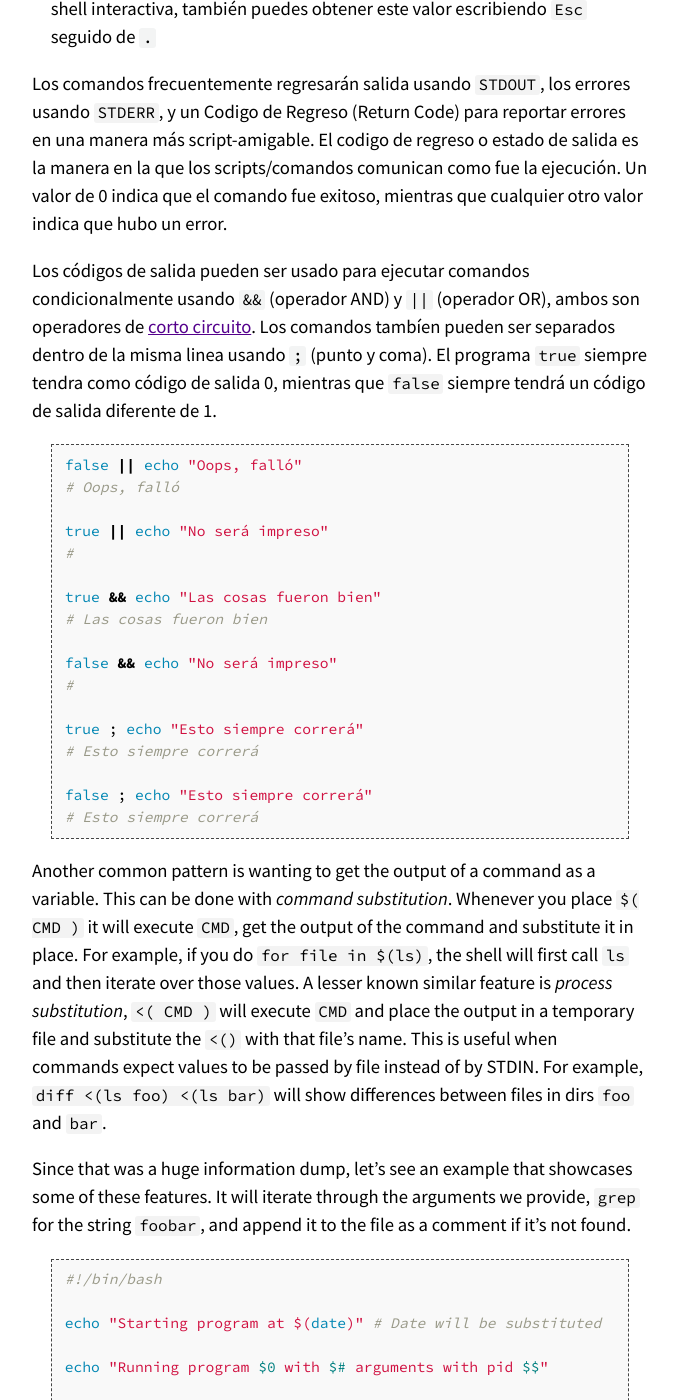
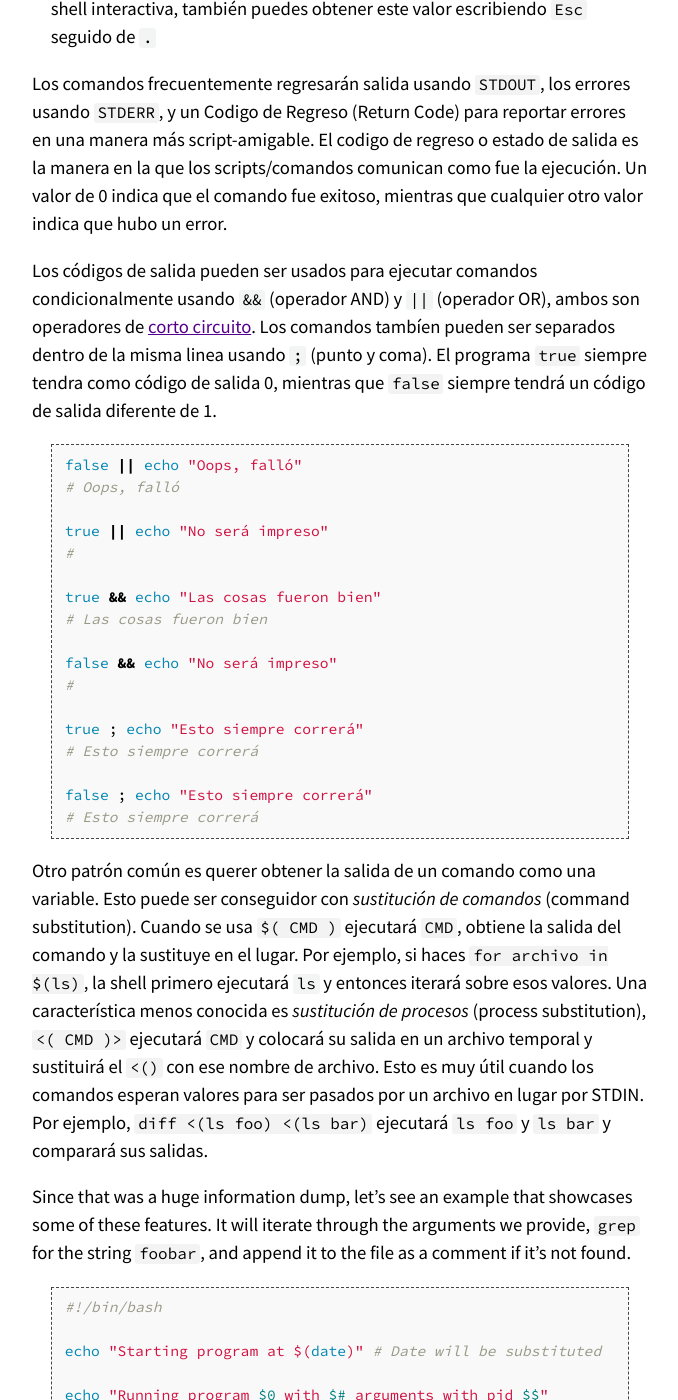
Before and after one commit to missing-semester-esp/missing-semester-esp.github.io, a Jekyll site: the page built from _2020/shell-tools-esp.md, in a window 1280 px wide and 1400 px high, scrolled down 2519 px. Shown: the whole window, without its empty margins (300-978 px from the left). Built offline with Jekyll 4.4.1, drawn with Linux system fonts in a browser that asks for light colours; some of the changed text lies outside the part shown.

Commit message:
WIP Translation

````diff
--- a/_2020/shell-tools-esp.md
+++ b/_2020/shell-tools-esp.md
@@ -66,7 +66,7 @@ Los comandos frecuentemente regresarán salida usando `STDOUT`, los errores usan
 El codigo de regreso o estado de salida es la manera en la que los scripts/comandos comunican como fue la ejecución.
 Un valor de 0 indica que el comando fue exitoso, mientras que cualquier otro valor indica que hubo un error.
 
-Los códigos de salida pueden ser usado para ejecutar comandos condicionalmente usando `&&` (operador AND) y `||` (operador OR), ambos son operadores de [corto circuito](https://es.wikipedia.org/wiki/Evaluaci%C3%B3n_de_cortocircuito). Los comandos tambíen pueden ser separados dentro de la misma linea usando `;` (punto y coma).
+Los códigos de salida pueden ser usados para ejecutar comandos condicionalmente usando `&&` (operador AND) y `||` (operador OR), ambos son operadores de [corto circuito](https://es.wikipedia.org/wiki/Evaluaci%C3%B3n_de_cortocircuito). Los comandos tambíen pueden ser separados dentro de la misma linea usando `;` (punto y coma).
 El programa `true` siempre tendra como código de salida 0, mientras que `false` siempre tendrá un código de salida diferente de 1.
 
 
@@ -90,10 +90,11 @@ false ; echo "Esto siempre correrá"
 # Esto siempre correrá
 ```
 
-Another common pattern is wanting to get the output of a command as a variable. This can be done with _command substitution_.
-Whenever you place `$( CMD )` it will execute `CMD`, get the output of the command and substitute it in place.
-For example, if you do `for file in $(ls)`, the shell will first call `ls` and then iterate over those values.
-A lesser known similar feature is _process substitution_, `<( CMD )` will execute `CMD` and place the output in a temporary file and substitute the `<()` with that file's name. This is useful when commands expect values to be passed by file instead of by STDIN. For example, `diff <(ls foo) <(ls bar)` will show differences between files in dirs  `foo` and `bar`.
+Otro patrón común es querer obtener la salida de un comando como una variable.
+Esto puede ser conseguidor con _sustitución de comandos_ (command substitution).
+Cuando se usa `$( CMD )` ejecutará `CMD`, obtiene la salida del comando y la sustituye en el lugar.
+Por ejemplo, si haces `for archivo in $(ls)`, la shell primero ejecutará `ls` y entonces iterará sobre esos valores.
+Una característica menos conocida es _sustitución de procesos_ (process substitution), `<( CMD )>` ejecutará `CMD` y colocará su salida en un archivo temporal y sustituirá el `<()` con ese nombre de archivo. Esto es muy útil cuando los comandos esperan valores para ser pasados por un archivo en lugar por STDIN. Por ejemplo, `diff <(ls foo) <(ls bar)` ejecutará `ls foo` y `ls bar` y comparará sus salidas.
 
 
 Since that was a huge information dump, let's see an example that showcases some of these features. It will iterate through the arguments we provide, `grep` for the string `foobar`, and append it to the file as a comment if it's not found.
````
Also changed, not shown: other parts of _2020/shell-tools-esp.md (+1 -1 lines).
